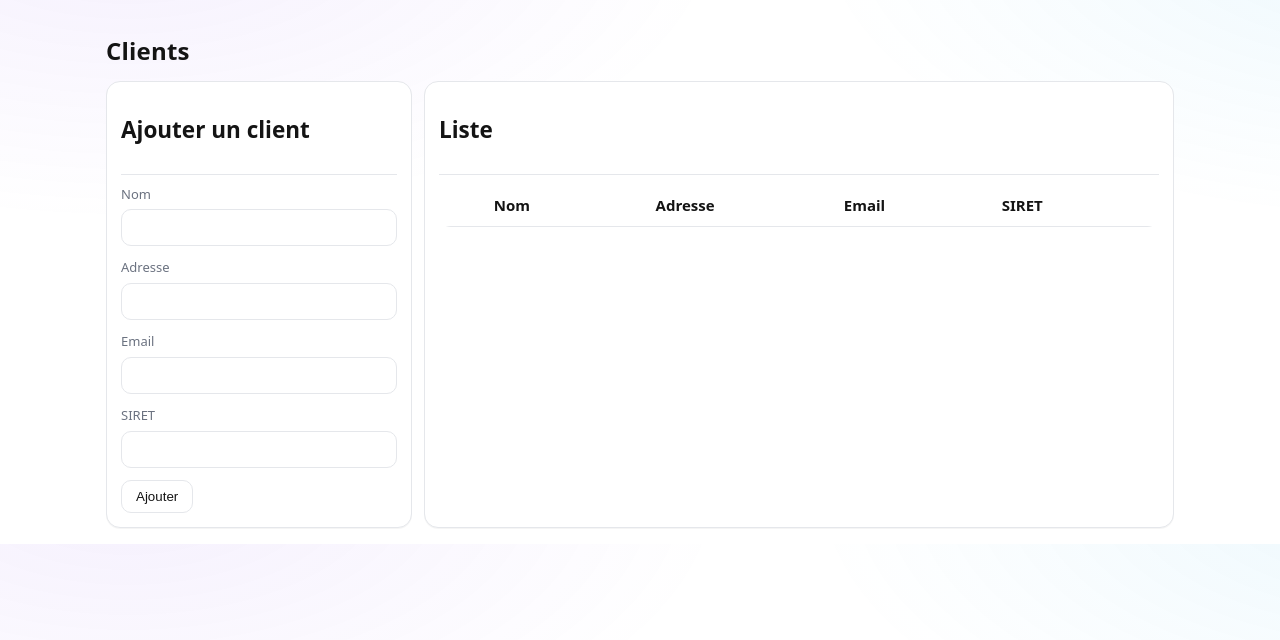
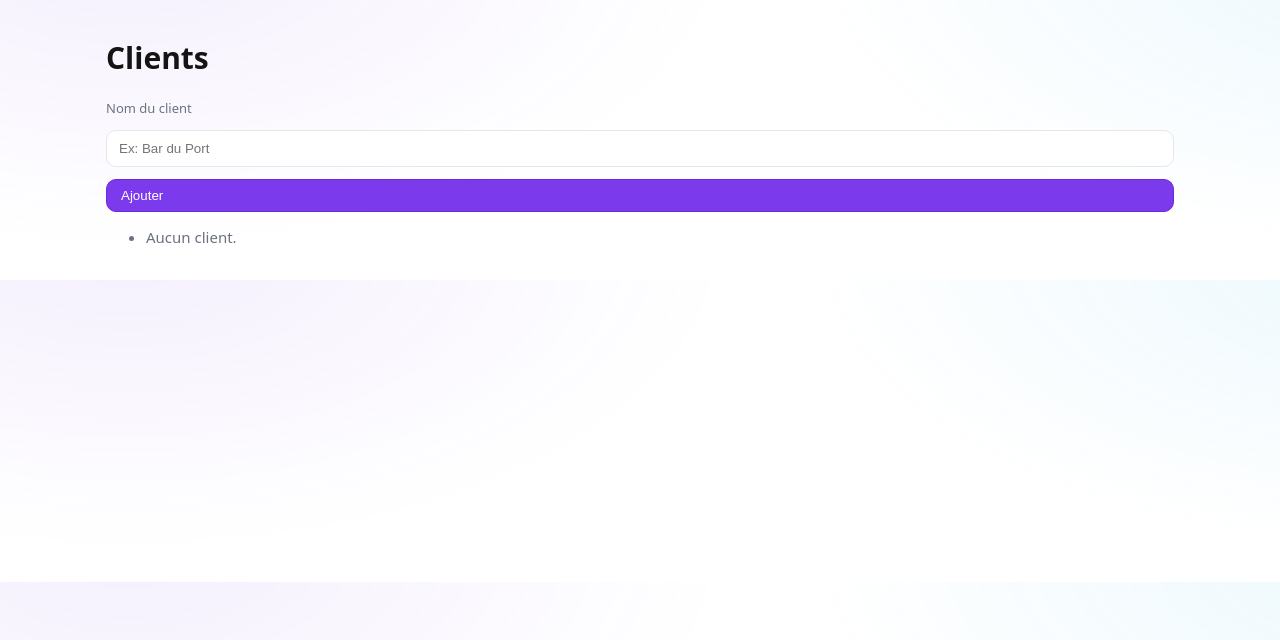
Before and after one commit to lecentrallanderneau-oss/keg-tracer, a Flask app: page /clients in a window 1280 px wide. Shown: the part 22-662 px from the top of the page. Run offline with Flask 3, Linux system fonts and the light colour scheme; lists and menus that the app fills with data are empty; some libraries are stand-ins or nearby versions.

Commit message:
Update clients.html

```diff
--- a/templates/clients.html
+++ b/templates/clients.html
@@ -1,52 +1,23 @@
 {% extends "base.html" %}
-{% block title %}Clients · Suivi des Fûts{% endblock %}
 {% block content %}
-<h1 class="page-title">Clients</h1>
+<h1 class="title">Clients</h1>
 
-<section class="grid-2">
-  <div class="card">
-    <div class="card-header"><h2>Ajouter un client</h2></div>
-    <form method="post" action="{{ url_for('add_client') }}" class="form">
-      <label>Nom
-        <input type="text" name="name" required>
-      </label>
-      <label>Adresse
-        <input type="text" name="address">
-      </label>
-      <label>Email
-        <input type="email" name="email">
-      </label>
-      <label>SIRET
-        <input type="text" name="siret">
-      </label>
-      <div class="form-actions">
-        <button class="btn">Ajouter</button>
-      </div>
+<form method="post" class="form">
+  <label>Nom du client</label>
+  <input type="text" name="name" placeholder="Ex: Bar du Port" required>
+  <button class="btn primary" type="submit">Ajouter</button>
+</form>
+
+<ul class="list">
+  {% for c in items %}
+  <li class="row">
+    <span>{{ c.name }}</span>
+    <form method="post" action="{{ url_for('client_delete', cid=c.id) }}" onsubmit="return confirm('Supprimer ce client ?');">
+      <button class="btn danger" type="submit">Supprimer</button>
     </form>
-  </div>
-
-  <div class="card">
-    <div class="card-header"><h2>Liste</h2></div>
-    <div class="table-responsive">
-      <table class="table">
-        <thead><tr><th>Nom</th><th>Adresse</th><th>Email</th><th>SIRET</th><th></th></tr></thead>
-        <tbody>
-        {% for c in clients %}
-          <tr>
-            <td>{{ c.name }}</td>
-            <td class="truncate">{{ c.address or "—" }}</td>
-            <td class="truncate">{{ c.email or "—" }}</td>
-            <td>{{ c.siret or "—" }}</td>
-            <td class="actions">
-              <form method="post" action="{{ url_for('del_client', cid=c.id) }}" onsubmit="return confirm('Supprimer ce client ?');">
-                <button class="btn danger" title="Supprimer">✕</button>
-              </form>
-            </td>
-          </tr>
-        {% endfor %}
-        </tbody>
-      </table>
-    </div>
-  </div>
-</section>
+  </li>
+  {% else %}
+  <li class="row muted">Aucun client.</li>
+  {% endfor %}
+</ul>
 {% endblock %}
```
